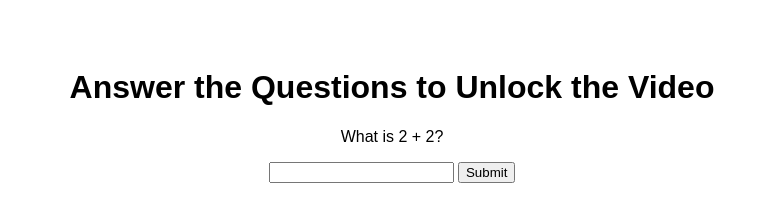
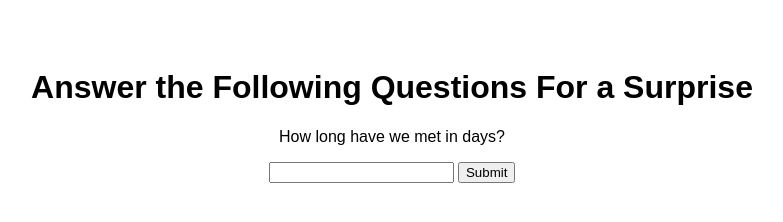
Before and after one commit to seunghona/quiz-video-site, a plain HTML site: page index.html in a window 1280 px wide. Shown: the whole page, without its empty margins (248-1031 px from the left). Drawn offline with Linux system fonts and the light colour scheme.

Commit message:
Update index.html

```diff
--- a/index.html
+++ b/index.html
@@ -2,7 +2,7 @@
 <html lang="en">
 <head>
   <meta charset="UTF-8">
-  <title>Unlock the Video</title>
+  <title>Answer the Questions</title>
   <style>
     body {
       font-family: Arial, sans-serif;
@@ -19,7 +19,7 @@
   </style>
 </head>
 <body>
-  <h1>Answer the Questions to Unlock the Video</h1>
+  <h1>Answer the Following Questions For a Surprise</h1>
 
   <div id="quiz">
     <p id="question">Loading...</p>
@@ -38,9 +38,9 @@
 
   <script>
     const questions = [
-      { q: "What is 2 + 2?", a: "4" },
-      { q: "What is the capital of France?", a: "paris" },
-      { q: "Spell the word 'freedom' backwards.", a: "modeerf" }
+      { q: "How long have we met in days?", a: "1825" },
+      { q: "우리의 첫 서울 데이트 장소는?", a: "서울대공원" },
+      { q: "Do you want to keep continuing what we have?", a: "Yes" }
     ];
 
     let current = 0;
```
